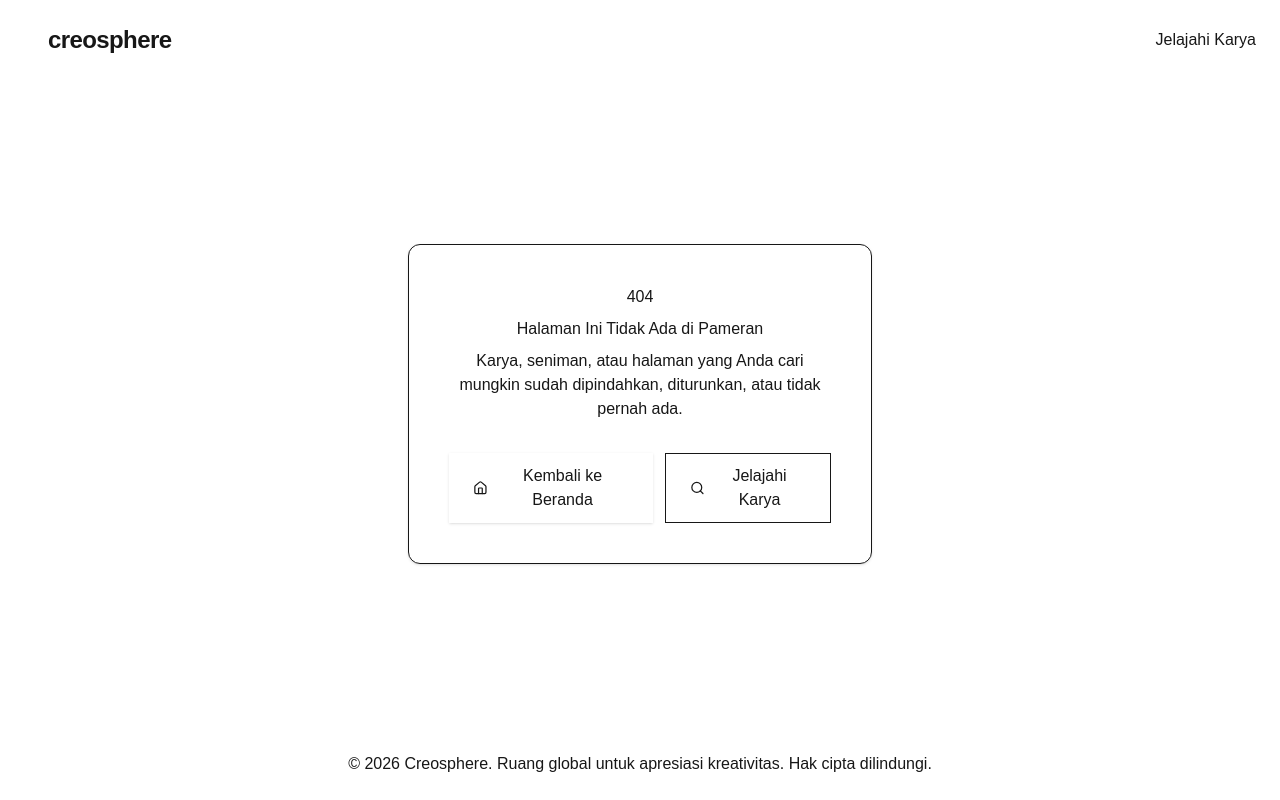
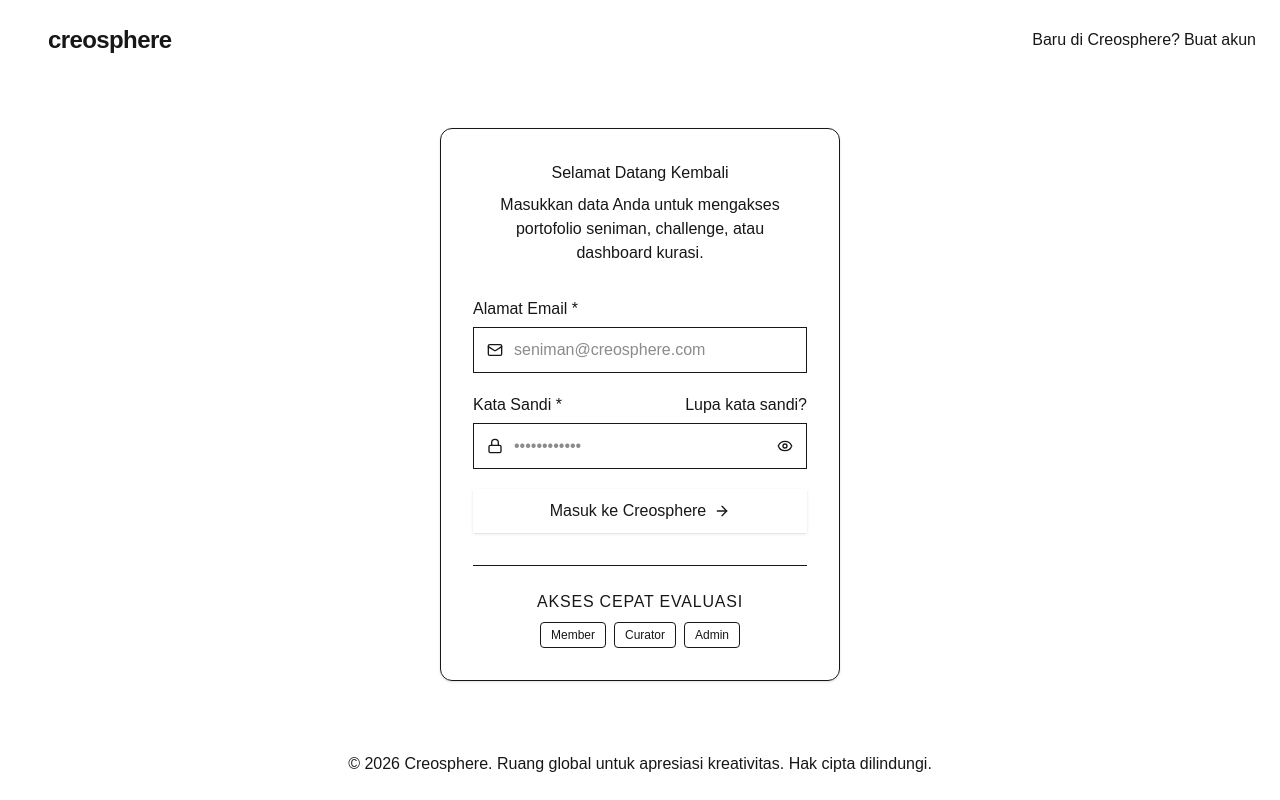
Before and after one commit to firahnuraisyah/Creosphere-Art-Showcase-Platform, a Next.js app: page /login in a window 1280 px wide. Before the commit this address had no page. Built offline with nearby package versions, Linux system fonts and the light colour scheme; no server answers.

Commit message:
feat: tambah halaman login

```diff
--- /dev/null
+++ b/src/app/(auth)/login/page.jsx
@@ -0,0 +1,47 @@
+    import Link from "next/link";
+    import { redirect } from "next/navigation";
+    import HeaderAuth from "@/components/layout/HeaderAuth";
+    import FormLogin from "@/components/auth/FormLogin";
+    import { ambilPengguna, tujuanDashboard } from "@/lib/auth";
+
+    export const metadata = { title: "Masuk" };
+    export const dynamic = "force-dynamic";
+
+    export default async function HalamanLogin({ searchParams }) {
+    const { next, sukses } = await searchParams;
+
+    const pengguna = await ambilPengguna();
+    if (pengguna) redirect(tujuanDashboard(pengguna.role, pengguna.status));
+
+    return (
+        <>
+        <HeaderAuth
+            kanan={
+            <span className="text-body-sm text-light-on-surface-variant">
+                Baru di Creosphere?
+                <Link href="/register" className="text-light-primary font-medium hover:underline ml-1">Buat akun</Link>
+            </span>
+            }
+        />
+        <main className="w-full max-w-md mx-auto px-6 py-8">
+            <div className="bg-light-surface rounded-xl border border-light-outline-variant p-8 shadow-sm">
+            <div className="text-center mb-8">
+                <h1 className="font-headline text-headline-md text-light-on-surface mb-2">Selamat Datang Kembali</h1>
+                <p className="text-body-sm text-light-on-surface-variant text-pretty">
+                Masukkan data Anda untuk mengakses portofolio seniman, challenge, atau dashboard kurasi.
+                </p>
+            </div>
+            <FormLogin next={typeof next === "string" ? next : ""} pesanAwal={typeof sukses === "string" ? sukses : ""} />
+            <div className="mt-8 pt-6 border-t border-light-outline-variant text-center">
+                <p className="text-label-sm text-light-on-surface-variant uppercase tracking-wider mb-2">Akses Cepat Evaluasi</p>
+                <div className="flex flex-wrap justify-center gap-2 text-xs text-light-on-surface-variant">
+                <Link href="/member" className="px-2.5 py-1 rounded bg-warm-cream hover:bg-sand/40 border border-light-outline transition-colors">Member</Link>
+                <Link href="/curator" className="px-2.5 py-1 rounded bg-warm-cream hover:bg-sand/40 border border-light-outline transition-colors">Curator</Link>
+                <Link href="/admin" className="px-2.5 py-1 rounded bg-warm-cream hover:bg-sand/40 border border-light-outline transition-colors">Admin</Link>
+                </div>
+            </div>
+            </div>
+        </main>
+        </>
+    );
+    }
--- /dev/null
+++ b/src/components/auth/FormLogin.jsx
@@ -0,0 +1,100 @@
+    "use client";
+
+    import { useState } from "react";
+    import { useRouter } from "next/navigation";
+    import { Mail, Lock, Eye, EyeOff, ArrowRight, Loader2 } from "lucide-react";
+    import Pemberitahuan from "@/components/ui/Pemberitahuan";
+    import { kelasLabel, kelasInputIkon, kelasTombolUtama } from "@/lib/gaya";
+
+    export default function FormLogin({ next, pesanAwal }) {
+    const router = useRouter();
+    const [email, setEmail] = useState("");
+    const [password, setPassword] = useState("");
+    const [lihat, setLihat] = useState(false);
+    const [galat, setGalat] = useState("");
+    const [memuat, setMemuat] = useState(false);
+
+    async function kirim(e) {
+        e.preventDefault();
+        setGalat("");
+        setMemuat(true);
+        try {
+        const respons = await fetch("/api/login", {
+            method: "POST",
+            headers: { "Content-Type": "application/json" },
+            body: JSON.stringify({ email, password, next }),
+        });
+        const data = await respons.json();
+        if (!respons.ok) {
+            setGalat(data.message || "Gagal masuk.");
+            setMemuat(false);
+            return;
+        }
+        router.push(data.tujuan);
+        router.refresh();
+        } catch {
+        setGalat("Tidak dapat menghubungi server.");
+        setMemuat(false);
+        }
+    }
+
+    return (
+        <form onSubmit={kirim} className="space-y-5">
+        <Pemberitahuan galat={galat} sukses={galat ? "" : pesanAwal} />
+        <div>
+            <label htmlFor="email" className={kelasLabel}>
+            Alamat Email <span className="text-danger">*</span>
+            </label>
+            <div className="relative">
+            <span className="absolute inset-y-0 left-0 pl-3.5 flex items-center pointer-events-none text-light-on-surface-variant">
+                <Mail className="w-4 h-4" />
+            </span>
+            <input
+                type="email" id="email" name="email" required placeholder="seniman@creosphere.com"
+                value={email} onChange={(e) => setEmail(e.target.value)} className={kelasInputIkon}
+            />
+            </div>
+        </div>
+        <div>
+            <div className="flex items-center justify-between mb-1.5">
+            <label htmlFor="password" className="block text-label-lg text-light-on-surface font-medium">
+                Kata Sandi <span className="text-danger">*</span>
+            </label>
+            <a href="/forgot-password" className="text-body-sm text-light-primary hover:underline">
+                Lupa kata sandi?
+            </a>
+            </div>
+            <div className="relative">
+            <span className="absolute inset-y-0 left-0 pl-3.5 flex items-center pointer-events-none text-light-on-surface-variant">
+                <Lock className="w-4 h-4" />
+            </span>
+            <input
+                type={lihat ? "text" : "password"} id="password" name="password" required placeholder="••••••••••••"
+                value={password} onChange={(e) => setPassword(e.target.value)}
+                className="w-full pl-10 pr-10 py-2.5 rounded-DEFAULT bg-light-surface border border-light-outline text-light-on-surface placeholder:text-light-on-surface-variant/50 focus:border-light-primary focus:ring-1 focus:ring-light-primary text-body-md transition-colors"
+            />
+            <button
+                type="button" onClick={() => setLihat(!lihat)}
+                className="absolute inset-y-0 right-0 pr-3.5 flex items-center text-light-on-surface-variant hover:text-light-on-surface"
+                aria-label="Tampilkan atau sembunyikan kata sandi"
+            >
+                {lihat ? <EyeOff className="w-4 h-4" /> : <Eye className="w-4 h-4" />}
+            </button>
+            </div>
+        </div>
+        <button type="submit" disabled={memuat} className={kelasTombolUtama + " disabled:opacity-60 disabled:cursor-not-allowed"}>
+            {memuat ? (
+            <>
+                <Loader2 className="w-4 h-4 animate-spin" />
+                <span>Memproses...</span>
+            </>
+            ) : (
+            <>
+                <span>Masuk ke Creosphere</span>
+                <ArrowRight className="w-4 h-4" />
+            </>
+            )}
+        </button>
+        </form>
+    );
+    }
```
